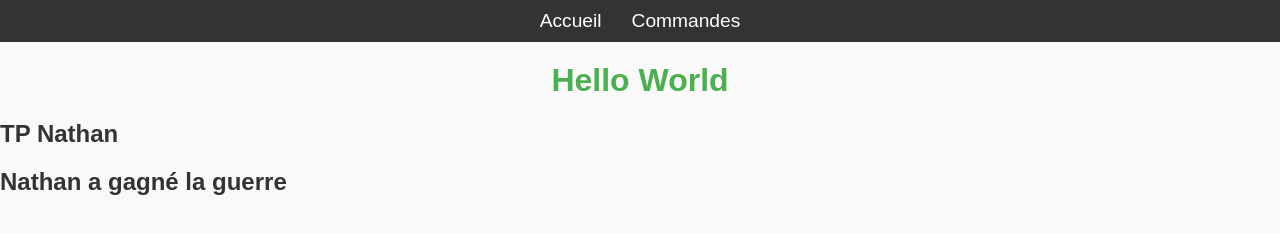
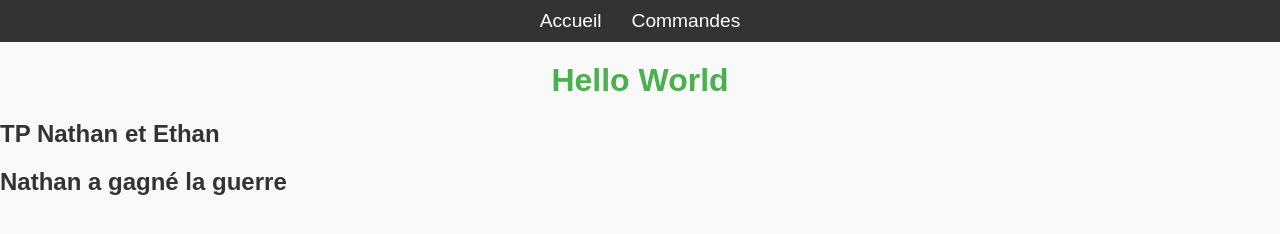
Before and after one commit to EthanDahanORT/TD4, a plain HTML site: page index.html in a window 1280 px wide. Drawn offline with Linux system fonts and the light colour scheme.

Commit message:
page web2

```diff
--- a/index.html
+++ b/index.html
@@ -16,7 +16,7 @@
         </ul>
     </nav>
     <h1>Hello World</h1>
-    <h2>TP Nathan</h2>
+    <h2>TP Nathan et Ethan</h2>
     <h2>Nathan a gagné la guerre</h2>
 </body>
 
```
